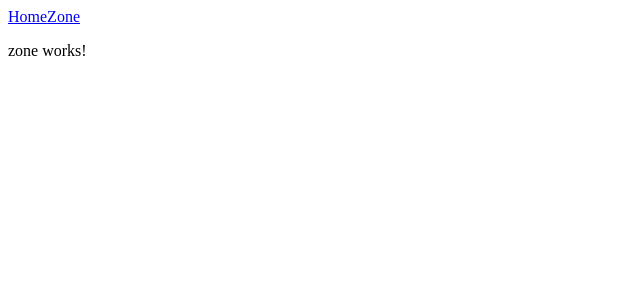
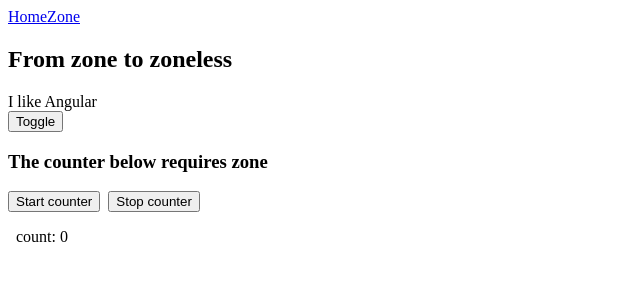
Before and after one commit to The-Modysseus/AFE, an Angular app in the folder AFELesson3/exercise-03/: page /zone in a window 1280 px wide. Shown: the top 300 px of the page, without its empty margins (0-640 px from the left). Built offline with nearby package versions, Linux system fonts and the light colour scheme.

Commit message:
Add content to the Zone component

```diff
--- a/AFELesson3/exercise-03/src/app/zone/zone.component.html
+++ b/AFELesson3/exercise-03/src/app/zone/zone.component.html
@@ -1 +1,8 @@
-<p>zone works!</p>
+<h2>From zone to zoneless</h2>
+<div *ngIf="likeAngular">I like Angular</div>
+<div *ngIf="!likeAngular">I don't like Angular</div>
+<button (click)="toggle()">Toggle</button>
+<h3>The counter below requires zone</h3>
+<button (click)="startCounter()">Start counter</button>&nbsp;
+<button (click)="stopCounter()">Stop counter</button>
+<p>&nbsp;&nbsp;count: {{count}}</p>
--- a/AFELesson3/exercise-03/src/app/zone/zone.component.ts
+++ b/AFELesson3/exercise-03/src/app/zone/zone.component.ts
@@ -1,12 +1,29 @@
+import { CommonModule } from '@angular/common';
 import { Component } from '@angular/core';
 
 @Component({
   selector: 'app-zone',
   standalone: true,
-  imports: [],
+  imports: [CommonModule],
   templateUrl: './zone.component.html',
   styleUrl: './zone.component.css'
 })
 export class ZoneComponent {
+  likeAngular = true;
+  count = 0;
+  counter: any;
 
+  toggle() {
+    this.likeAngular = !this.likeAngular;
+  }
+
+  startCounter() {
+    this.counter = setInterval(() => {
+      console.log(this.count++);
+    }, 1000);
+  }
+
+  stopCounter() {
+    clearInterval(this.counter);
+  }
 }
```
